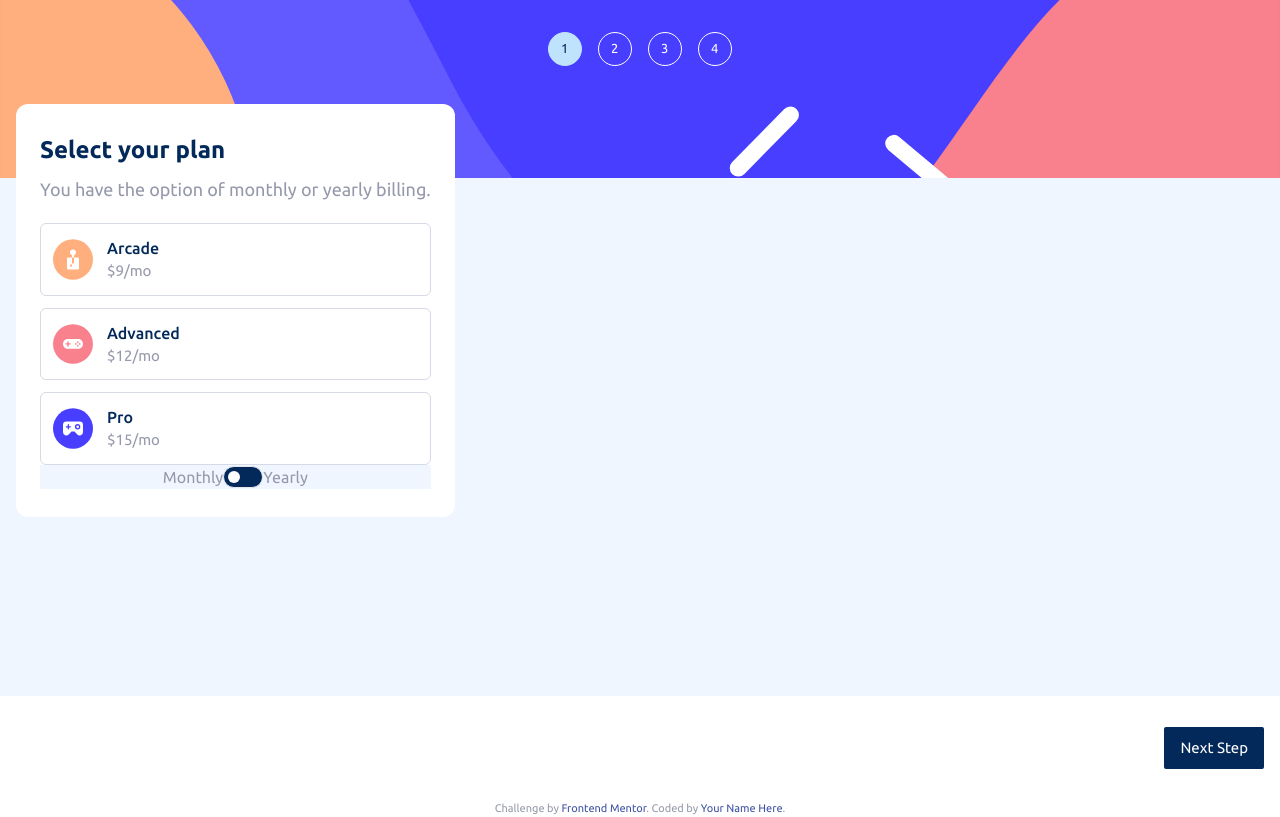
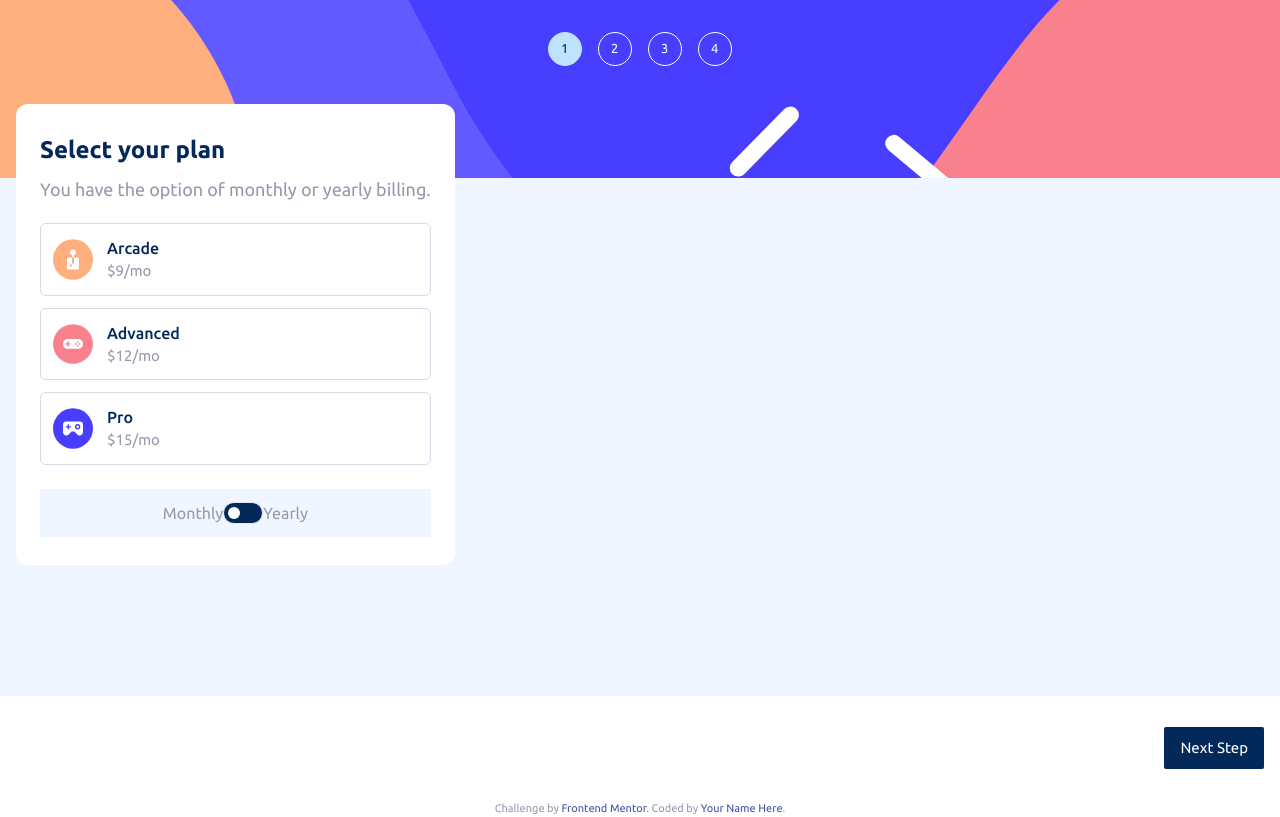
Before and after one commit to Kurkov11/multi-step-form, a website: page docs/index.html in a window 1280 px wide. Drawn offline with Linux system fonts and the light colour scheme.

Commit message:
Add mt and p to billing plan form

```diff
--- a/docs/index.html
+++ b/docs/index.html
@@ -137,7 +137,7 @@
             </div>
           </div>
 
-          <form action="#" class="flex justify-center bg-neutral-300">
+          <form action="#" class="flex justify-center bg-neutral-300 mt-6 p-3">
             <span>Monthly</span>
             <div class="relative flex items-center">
               <input
```
Also changed, not shown: docs/output.css.
